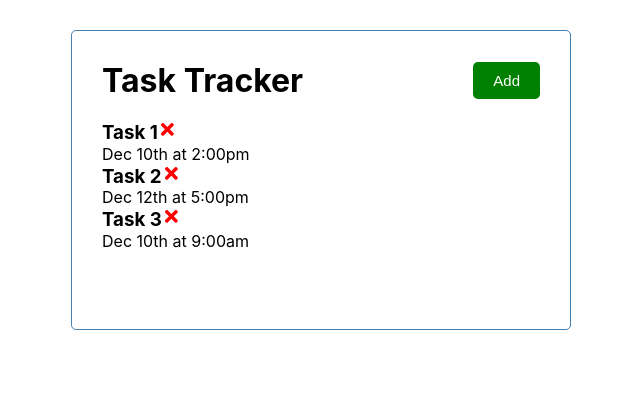
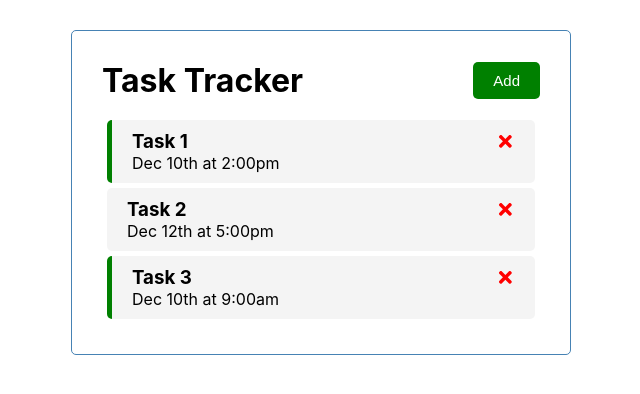
Before and after one commit to GhulamMustafaGM/task-tracker, a React (Create React App) app: page / in a window 1280 px wide. Shown: the top 394 px of the page, without its empty margins (319-959 px from the left). Built offline with nearby package versions, Linux system fonts and the light colour scheme.

Commit message:
updated index styles

```diff
--- a/src/index.css
+++ b/src/index.css
@@ -61,3 +61,21 @@ code {
   display: block;
   width: 100%;
 }
+
+.task {
+  background-color: #f4f4f4;
+  margin: 5px;
+  padding: 10px 20px;
+  cursor: pointer;
+  border-radius: 5px;
+}
+
+.task.reminder {
+  border-left: 5px solid green;
+}
+
+.task h3 {
+  display: flex;
+  align-items: center;
+  justify-content: space-between;
+}
```
